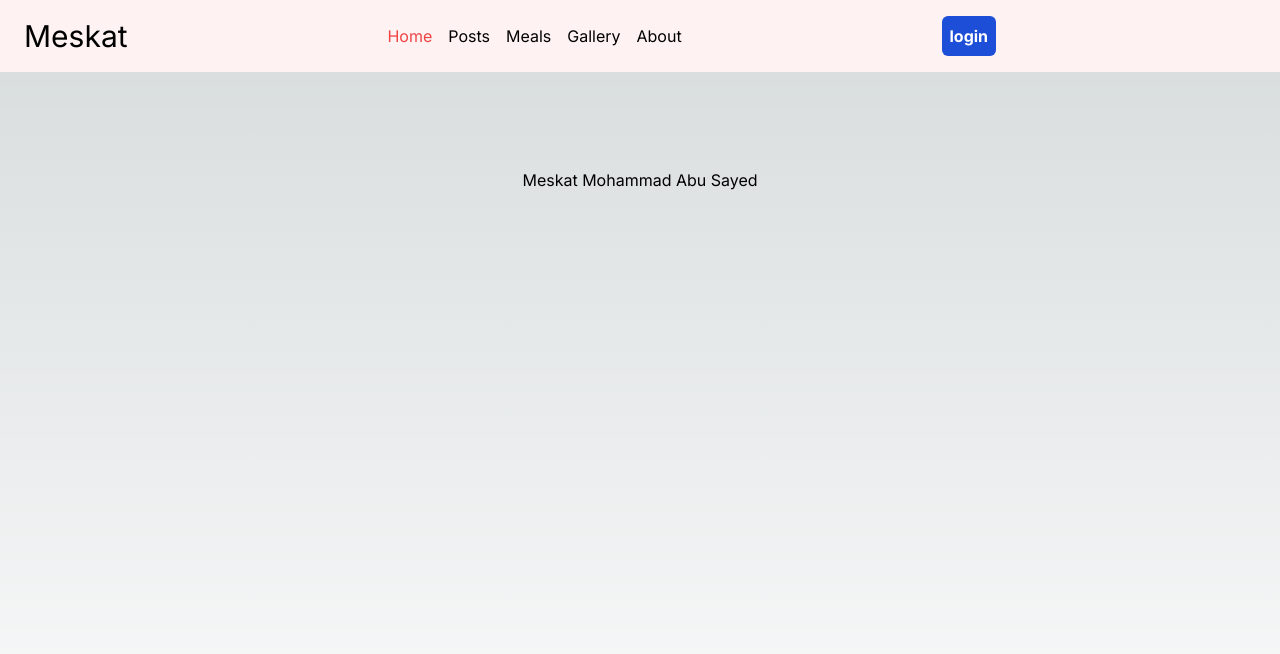
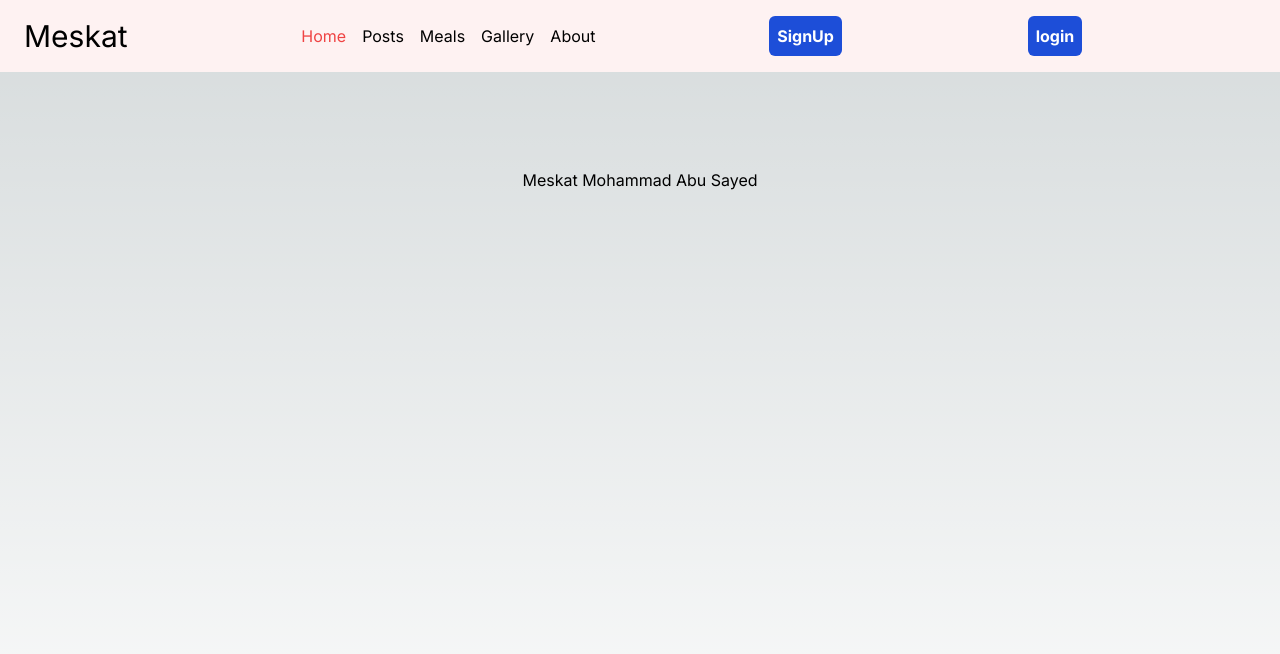
Before and after one commit to meskatabusayed/next-project, a Next.js app: page / in a window 1280 px wide. Shown: the top 654 px of the page. Built offline with nearby package versions, Linux system fonts and the light colour scheme; no server answers.

Commit message:
sign page add on route

```diff
--- a/src/app/api/auth/signup/page.jsx
+++ b/src/app/api/auth/signup/page.jsx
@@ -5,7 +5,7 @@ const page = () => {
     <div className="flex items-center justify-center min-h-screen bg-gray-100">
     <div className="bg-white p-8 rounded-lg shadow-lg max-w-md w-full">
       <h2 className="text-2xl font-bold mb-6 text-gray-800 text-center">Register</h2>
-      <form onSubmit={handleSubmit}>
+      <form>
         <div className="mb-4">
           <label htmlFor="name" className="block text-gray-700 font-medium mb-2">
             Name
--- a/src/components/navbar/Navbar.jsx
+++ b/src/components/navbar/Navbar.jsx
@@ -60,6 +60,11 @@ export default function Navbar() {
               links?.map((link) => <Link className={`${pathName === link.path && "text-red-500"}`} key={link.path} href={link.path}>{link.title}</Link>)
             }
         </ul>
+        <Link href={'api/auth/signup'}>
+        <button className='bg-blue-700 mr-3 p-2 text-white rounded-md font-bold'>
+          SignUp
+        </button>
+        </Link>
         {
           session.status !== 'authenticated' ? <button onClick={handler} className='bg-blue-700 p-2 text-white rounded-md font-bold'>
           login
```
